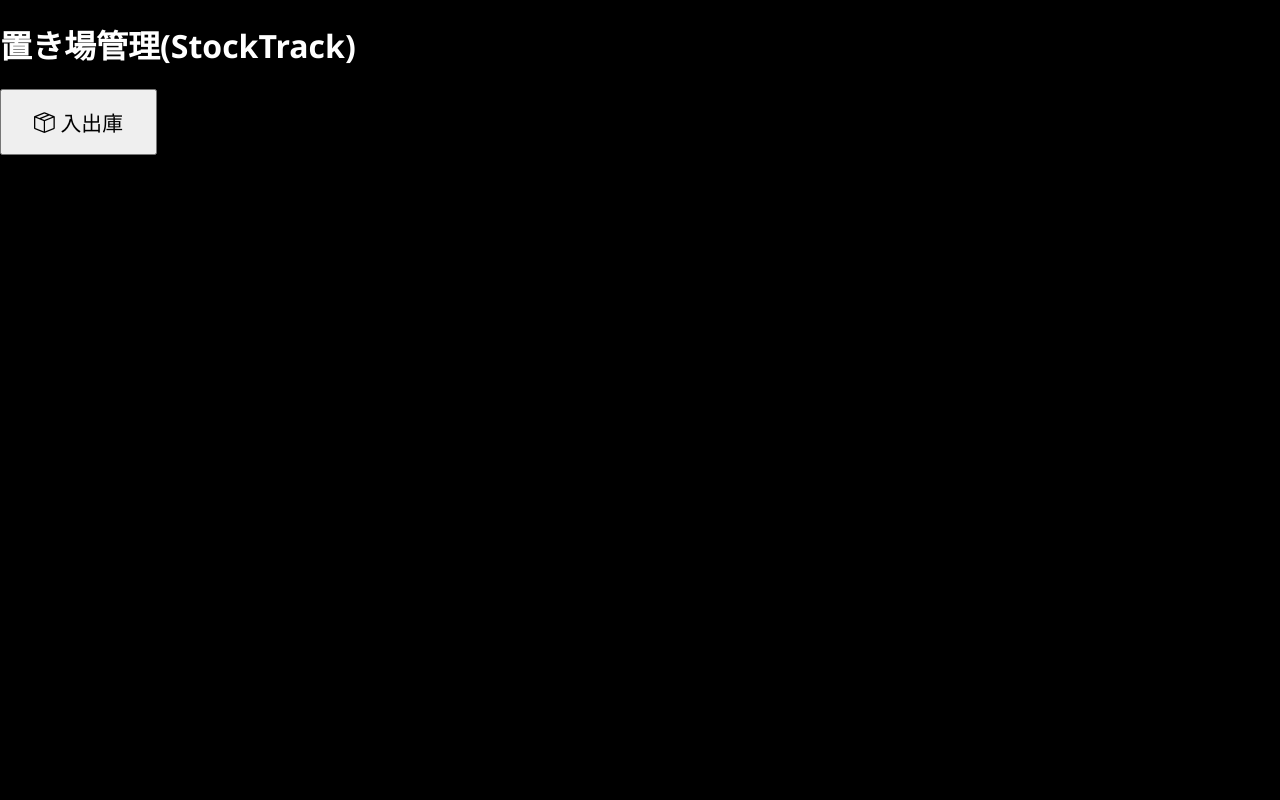
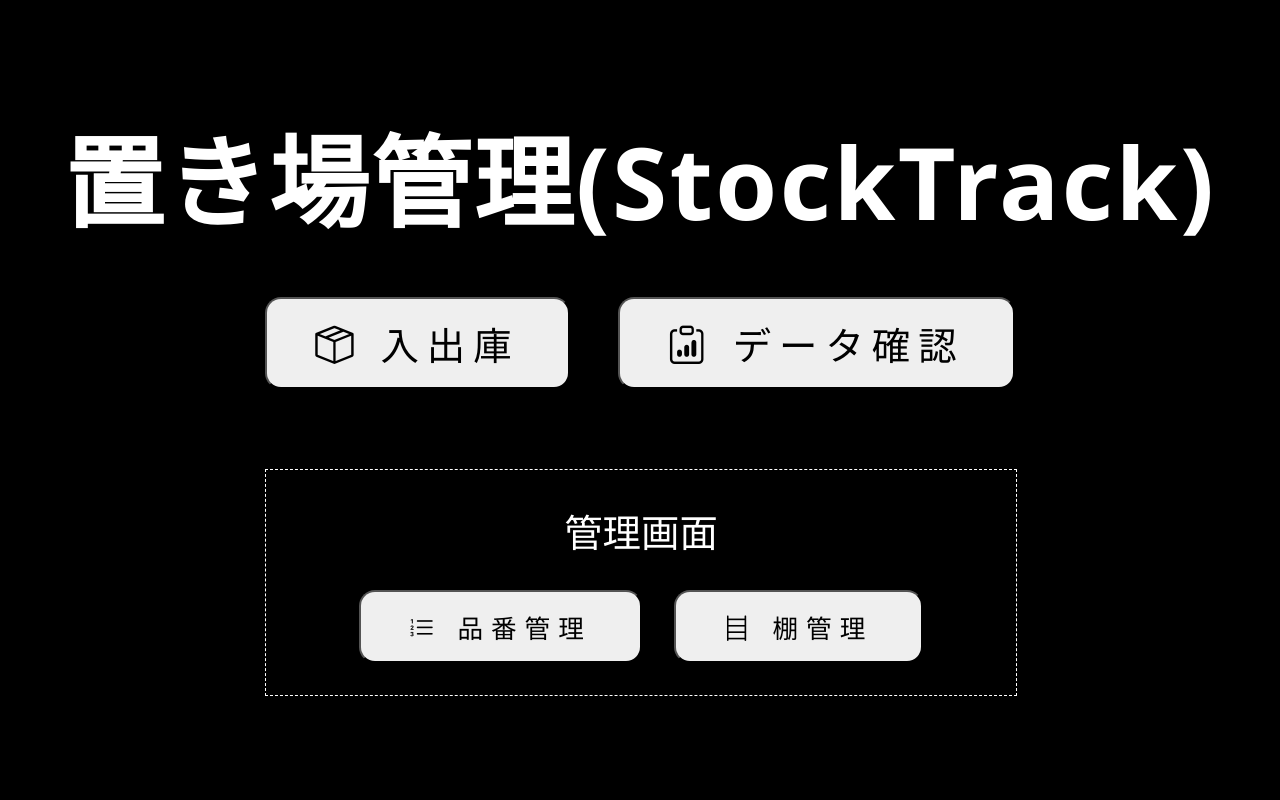
Before and after one commit to redstarht/stocktrack, a Flask app: page / in a window 1280 px wide. Run offline with Flask 3, Linux system fonts and the light colour scheme.

Commit message:
20250525house

```diff
--- a/myapp/static/css/style.css
+++ b/myapp/static/css/style.css
@@ -1,22 +1,87 @@
 body {
-font-family:'Segoe UI', Tahoma, Geneva, Verdana, sans-serif;
-background-color: #000000;
-margin: 0;
-padding: 0;
-color: #ffffff;
+    font-family: 'Segoe UI', Tahoma, Geneva, Verdana, sans-serif;
+    background-color: #000000;
+    margin: 0;
+    padding: 0;
+    color: #ffffff;
 
 }
 
-header{
-    margin: auto;
+.wrapper {
+    width: 100%;
+    height: 100vh;
+    display: flex;
+    flex-direction: column;
+    justify-content: center;
+    /* ⇡をコメントアウトすると頂点揃えになる */
+    align-items: center;
+    gap: 4vh;
 }
 
-.index-button{
-    font-size: 1.3rem;
-    padding: 1rem 2rem;
-    text-align: center;
-      }
-
 header {
+    width: 100%;
+    height: 5rem;
+    display: flex;
+    justify-content: center;
+    align-items: center;
+    font-size: clamp(14px, 4vw, 50px);
+    margin-top: 2rem;
+    letter-spacing: 0.3vh;
 
 }
+
+.button-sections {
+    display: flex;
+    flex-direction: column;
+    gap: 4vh;
+}
+
+.index-button {
+    padding: 1rem 3rem;
+    text-align: center;
+    border-radius: 1rem;
+    letter-spacing: 0.5rem;
+}
+
+
+.main-section {
+    width: 100%;
+    display: flex;
+    justify-content: center;
+    align-items: center;
+    margin-top: 3rem;
+    gap: 3rem;
+}
+
+.main-button {
+    font-size: clamp(14px, 3vw, 50px);
+}
+
+
+.admin-section {
+    width: 100%;
+    justify-content: center;
+    align-items: center;
+    margin-top: 3rem;
+    gap: 3rem;
+    border: dashed 1px #ffffff;
+}
+
+.admin-buttons {
+    display: flex;
+    /* flex-direction: column; */
+    justify-content: center;
+    align-items: center;
+    gap: 2rem;
+    padding: 0rem 2rem 2rem 2rem;
+}
+
+.admin-button {
+    font-size: clamp(20px, 2vw, 40px);
+}
+
+.admin-title {
+    margin: 2rem;
+    text-align: center;
+    font-size: clamp(14px, 3vw, 40px);
+}
--- a/myapp/templates/index.html
+++ b/myapp/templates/index.html
@@ -11,13 +11,39 @@
 </head>
 
 <body>
+    <div class="wrapper">
         <header>
             <h1>置き場管理(StockTrack)</h1>
         </header>
-    <button class="index-button btn btn-primary lign-items-center gap-9 px-9 py-9 fs-9">
+        <div class="button-sections">
+            <div class="main-section">
+                <button class="index-button btn btn-primary lign-items-center gap-9 px-9 py-9 fs-9 main-button">
                     <i class="index-button-icon bi bi-box-seam fs-9"></i>
                     入出庫
                 </button>
+                <button class="index-button btn btn-primary lign-items-center gap-9 px-9 py-9 fs-9 main-button">
+                    <i class="bi bi-clipboard-data fs-9"></i>
+                    データ確認
+                </button>
+            </div>
+            <div class="admin-section">
+                <div class="admin-title">
+                    管理画面
+                </div>
+                <div class="admin-buttons">
+                    <button class="index-button btn btn-primary lign-items-center gap-9 px-9 py-9 fs-9 admin-button">
+                        <i class="bi bi-list-ol fs-9"></i>
+                        品番管理
+                    </button>
+                    <button class="index-button btn btn-primary lign-items-center gap-9 px-9 py-9 fs-9 admin-button">
+                        <i class="bi bi-bookshelf fs-9"></i>
+                        棚管理
+                    </button>
+                </div>
+            </div>
+
+        </div>
+    </div>
 
 </body>
 
```
Also changed, not shown: 開発メモ/段取メモ.md (+18 -0 lines). Lines whose indentation alone changed are shown as unchanged.
